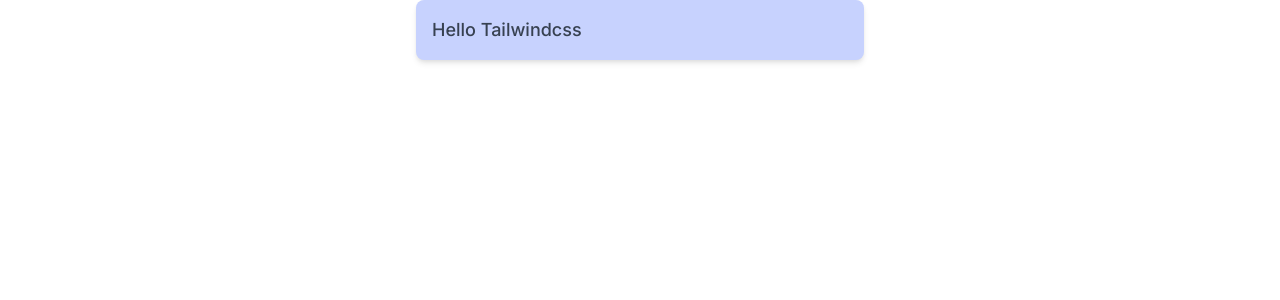
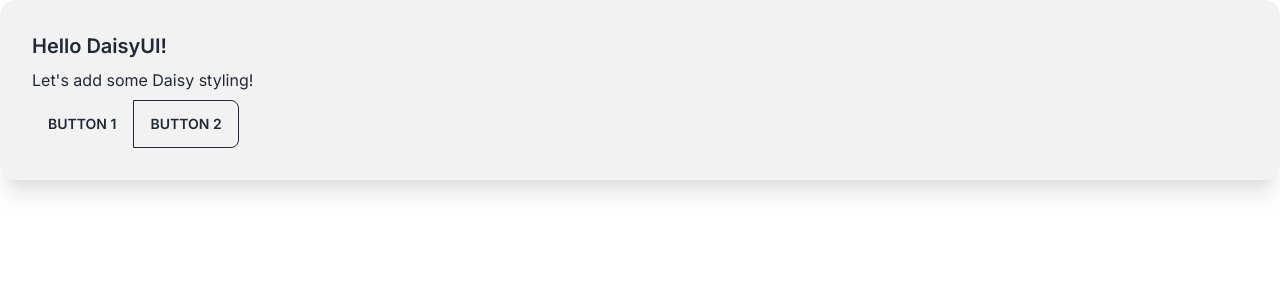
Before and after one commit to hfvienna/jobzilla, a Next.js app: page / in a window 1280 px wide. Shown: the top 300 px of the page. Built offline with nearby package versions, Linux system fonts and the light colour scheme.

Commit message:
Install DaisyUI

```diff
--- a/app/layout.js
+++ b/app/layout.js
@@ -10,7 +10,7 @@
 
 export default function RootLayout({ children }) {
   return (
-    <html lang="en">
+    <html lang="en" data-theme="light">
       <body className={inter.className}>{children}</body>
     </html>
   )
--- a/app/page.js
+++ b/app/page.js
@@ -4,6 +4,8 @@
 import { useState, useEffect } from 'react';
 import axios from 'axios';
 import './globals.css';
+import 'daisyui/dist/full.css';
+
 
 
 export default function Home() {
@@ -19,8 +21,16 @@
 //  }, []);
 
 return (
-  <div className="p-4 max-w-md mx-auto bg-indigo-200 rounded-lg shadow-md">
-    <h1 className="text-lg font-medium text-gray-700">Hello Tailwindcss</h1>
+  <div className="card bg-base-200 shadow-xl">
+    <div className="card-body">
+      <h2 className="card-title">Hello DaisyUI!</h2>
+      <p>Let's add some Daisy styling!</p>
+
+      <div className="btn-group">
+        <button className="btn">Button 1</button>
+        <button className="btn btn-outline">Button 2</button>
+      </div>
+    </div>
   </div>
 );
 }
--- a/tailwind.config.js
+++ b/tailwind.config.js
@@ -3,6 +3,10 @@
   darkMode: false, // or 'media' or 'class'
   theme: {
     extend: {},
+  plugins: [require("daisyui")],
+  daisyui: {
+    themes: ["light"],
+  },
   },
   variants: {
     extend: {},
```
Also changed, not shown: package.json (+5 -4 lines), 1 other file (tests, documents, lock files or other folders).
